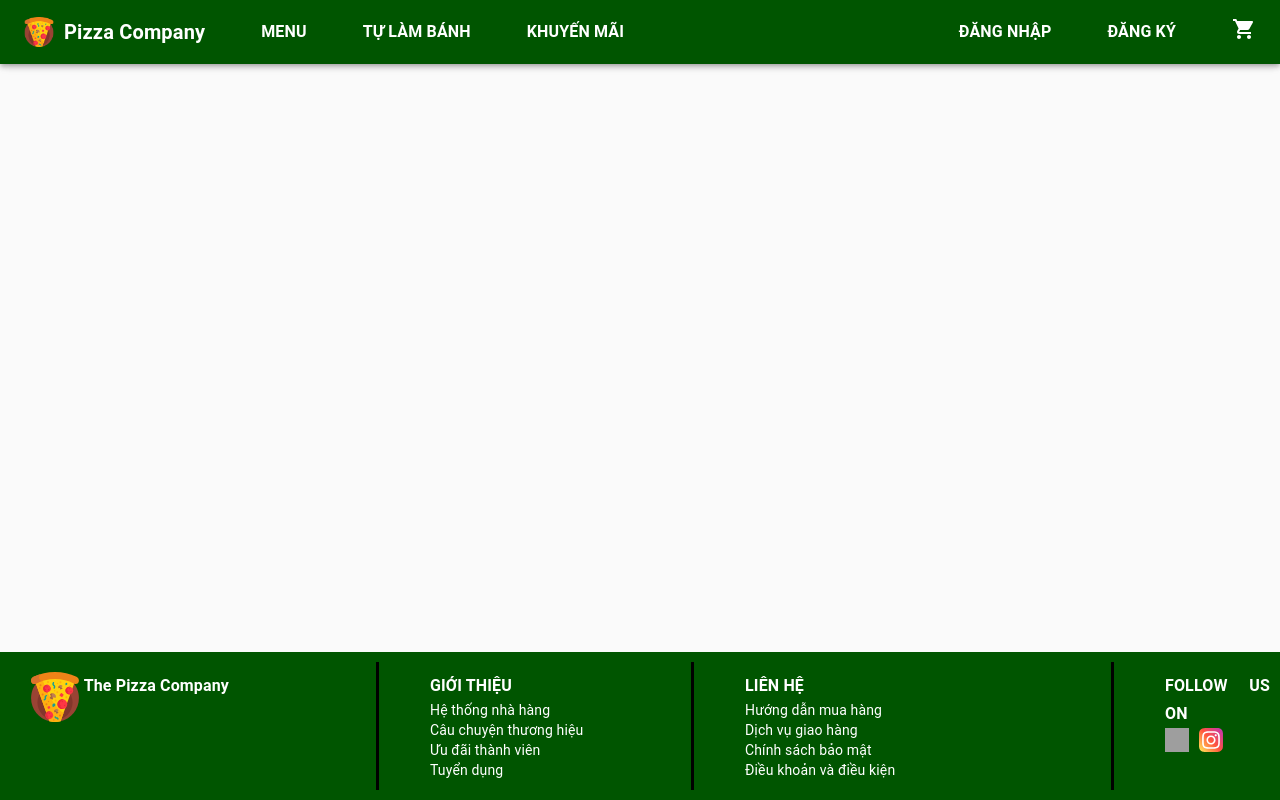
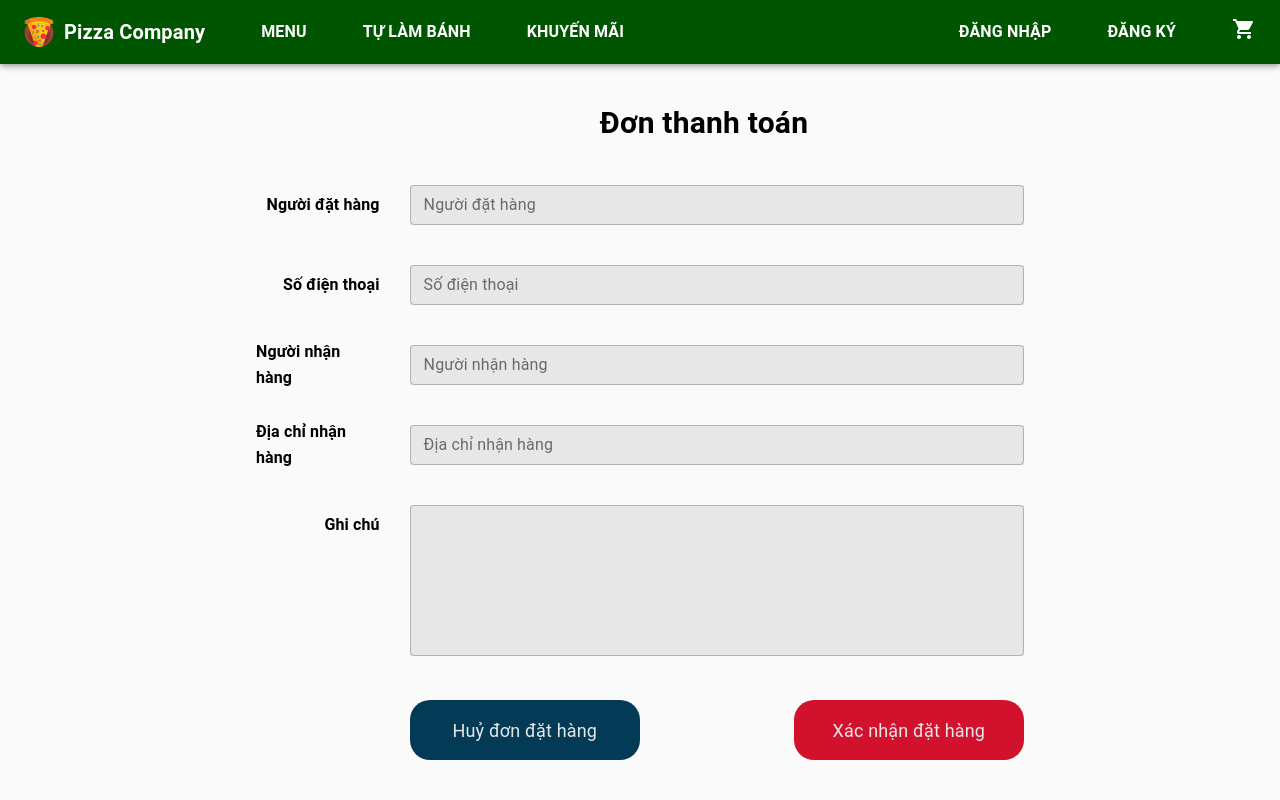
Before and after one commit to ndhungw/pizza-online, a React (Create React App) app: page /payment in a window 1280 px wide. Shown: the top 800 px of the page. Built offline with nearby package versions, Linux system fonts and the light colour scheme; grey boxes are pictures that could not be loaded; a web font is replaced by a local one.

Commit message:
add payment page

```diff
--- a/src/App.js
+++ b/src/App.js
@@ -15,6 +15,7 @@ import PizzaDetail from "./pages/PizzaDetail";
 import HomePage from "./pages/HomePage";
 import Cart from "./pages/Cart";
 import MakePizza from "./pages/makePizza";
+import Payment from "./pages/Payment";
 
 const useStyles = makeStyles((theme) => ({
   root: {
@@ -62,6 +63,9 @@ function App() {
             <Route path="/make-pizza">
               <MakePizza />
             </Route>
+            <Route path="/payment">
+              <Payment />
+            </Route>
 
             {/* Test components */}
             <Route path="/components/search-bar">
--- a/src/components/HomePage/Introduction.js
+++ b/src/components/HomePage/Introduction.js
@@ -32,7 +32,7 @@ const useStyles = makeStyles((theme) => ({
   },
   image: {
     position: "relative",
-    height: typeof window !== "undefined" ? (window.innerHeight * 3) / 5 : 450,
+    height: typeof window !== "undefined" ? (window.innerHeight * 1) / 2 : 450,
     [theme.breakpoints.down("xs")]: {
       width: "100% !important", // Overrides inline-style
       height: 100,
@@ -76,7 +76,7 @@ const useStyles = makeStyles((theme) => ({
   },
   slideSkeletonView: {
     width: 500,
-    height: (typeof window !== "undefined" ? (window.innerHeight * 3) / 5 : 450)+50,
+    height: (typeof window !== "undefined" ? (window.innerHeight * 1) / 2 : 450)+50,
   }
 }));
 
@@ -90,7 +90,7 @@ export default function Introduction(props) {
   const [slideDirection, setSlideDirection] = useState("left");
 
   useEffect(() => {
-    setTimer(5);
+    setTimer(7);
   }, []);
 
   const changeImage = (image) => {
@@ -108,7 +108,7 @@ export default function Introduction(props) {
       if (selectedImage === images.length - 1) nextImg = 0;
       else nextImg = selectedImage + 1;
       changeImage(nextImg);
-      setTimer(5);
+      setTimer(7);
     } else {
       const timeOut = setTimeout(() => {
         setTimer(timer - 1);
@@ -160,7 +160,7 @@ export default function Introduction(props) {
                   <ButtonBase
                     onClick={() => {
                       changeImage(index);
-                      setTimer(5);
+                      setTimer(7);
                     }}
                     focusRipple
                     key={image.title}
@@ -206,7 +206,7 @@ export default function Introduction(props) {
               <ButtonBase
                 onClick={() => {
                   changeImage(index);
-                  setTimer(5);
+                  setTimer(7);
                 }}
               >
                 <span
--- a/src/pages/Cart.js
+++ b/src/pages/Cart.js
@@ -85,7 +85,7 @@ const Cart = () => {
       <div className={classes.summary}>
         <StyledSum style={{ marginRight: 10 }}>Tổng tiền: </StyledSum>
         <StyledSum>{sum}</StyledSum>
-        <ButtonBase style={{ marginLeft: 30 }}>
+        <ButtonBase style={{ marginLeft: 30 }} href="/payment">
           <div
             style={{
               borderRadius: 20,
--- a/src/pages/HomePage.js
+++ b/src/pages/HomePage.js
@@ -99,11 +99,11 @@ const pizzas = [
 
 const useStyles = makeStyles((theme) => ({
   root: {
-    display: "flex",
+    display: "flex"
   },
   content: {
     flexGrow: 1,
-    overflow: "hidden",
+    overflow: "hidden"
   },
   appBarSpacer: theme.mixins.toolbar,
   container: {
--- /dev/null
+++ b/src/pages/Payment.js
@@ -0,0 +1,218 @@
+import React from 'react';
+import ButtonBase from '@material-ui/core/ButtonBase';
+import TextField from '@material-ui/core/TextField';
+import Link from '@material-ui/core/Link';
+import Grid from '@material-ui/core/Grid';
+import Typography from '@material-ui/core/Typography';
+import { makeStyles } from '@material-ui/core/styles';
+
+const useStyles = makeStyles((theme) => ({
+    root: {
+        flex: 1
+    },
+    paper: {
+        marginTop: theme.spacing(6),
+        display: 'flex',
+        flexDirection: 'column',
+        alignItems: 'center',
+        width: '100%'
+    },
+    form: {
+        flex: 1, // Fix IE 11 issue.
+        marginTop: theme.spacing(3),
+        width:'60%'
+    },
+    button: {
+        margin: theme.spacing(3, 0, 2),
+        width: '30%',
+        borderRadius: 20,
+        display:'flex',
+        flexDirection:'column',
+        justifyContent:'center',
+        alignItems:'center',
+        transition: theme.transitions.create(["opacity", "transform"], {
+            duration: theme.transitions.duration.complex,
+        }),
+        "&:hover": {
+            opacity: 0.7,
+        },
+        "&.active": {
+            opacity: 1,
+        }
+    },
+    titleContainer: {
+        marginLeft: '10%',
+        flex:1,
+        display:'flex',
+        flexDirection: 'row',
+        justifyContent: 'center',
+        width:'50%'
+    },
+    titleText: {
+        fontSize:30,
+        fontWeight: 'bold',
+        color: '#000',
+        fontStyle: 'Roboto'
+    },
+    attributeText: {
+        fontSize:16,
+        fontWeight: 'bold',
+        color: '#000',
+        fontStyle: 'Roboto',
+        display: 'flex',
+        flexDirection: 'row',
+        justifyContent: 'flex-end',
+        alignItems: 'center',
+        height: '100%',
+        paddingRight: 30
+    },
+    buttonContainer: {
+        display: 'flex',
+        width: '100%',
+        height: 100,
+        justifyContent: 'space-around',
+        flexDirection: 'row',
+        marginLeft: '10%',
+    },
+    buttonText: {
+        color: '#E7E7E7',
+        fontSize: 18,
+        fontStyle: 'Roboto'
+    }
+}));
+// <Container component="main" maxWidth="xs">
+export default function Payment() {
+  const classes = useStyles();
+
+  return (
+    <div className={classes.root}>
+      <div className={classes.paper}>
+        <div className={classes.titleContainer}>
+            <Typography className={classes.titleText} component="h1" variant="h4">
+                Đơn thanh toán
+            </Typography>
+        </div>
+        <form className={classes.form} noValidate>
+            <div style={{display:'flex',flexDirection:'column',width:'100%'}}>
+                <div style={{height:20}}></div>
+                <div style={{display:'flex',flexDirection:'row', flex: 1,width: '100%'}}>
+                    <div style={{height: 40, width: '20%',}}>
+                        <Typography className={classes.attributeText} component="h1" variant="h6">
+                            Người đặt hàng
+                        </Typography>
+                    </div>
+                    <div style={{width: '80%'}}>
+                        <TextField
+                            style={{backgroundColor: '#E7E7E7'}}
+                            name="firstName"
+                            variant="outlined"
+                            fullWidth
+                            id="firstName"
+                            label="Người đặt hàng"
+                            size="small"
+                            placeholder = "Nguyễn Văn An"
+                        />
+                    </div>
+                </div>
+                <div style={{height:40}}></div>
+                <div style={{display:'flex',flexDirection:'row', flex: 1,width: '100%'}}>
+                    <div style={{height: 40, width: '20%',}}>
+                        <Typography className={classes.attributeText} component="h1" variant="h6">
+                            Số điện thoại
+                        </Typography>
+                    </div>
+                    <div style={{width: '80%'}}>
+                        <TextField
+                            style={{backgroundColor: '#E7E7E7'}}
+                            name="phone"
+                            variant="outlined"
+                            fullWidth
+                            id="phone"
+                            label="Số điện thoại"
+                            size="small"
+                            placeholder="0123456789"
+                        />
+                    </div>
+                </div>
+                <div style={{height:40}}></div>
+                <div style={{display:'flex',flexDirection:'row', flex: 1,width: '100%'}}>
+                    <div style={{height: 40, width: '20%',}}>
+                        <Typography className={classes.attributeText} component="h1" variant="h6">
+                            Người nhận hàng
+                        </Typography>
+                    </div>
+                    <div style={{width: '80%'}}>
+                        <TextField
+                            style={{backgroundColor: '#E7E7E7'}}
+                            name="receiver"
+                            variant="outlined"
+                            fullWidth
+                            id="receiver"
+                            label="Người nhận hàng"
+                            size="small"
+                            placeholder="Võ Thị Vi"
+                        />
+                    </div>
+                </div>
+                <div style={{height:40}}></div>
+                <div style={{display:'flex',flexDirection:'row', flex: 1,width: '100%'}}>
+                    <div style={{height: 40, width: '20%',}}>
+                        <Typography className={classes.attributeText} component="h1" variant="h6">
+                            Địa chỉ nhận hàng
+                        </Typography>
+                    </div>
+                    <div style={{width: '80%'}}>
+                        <TextField
+                            style={{backgroundColor: '#E7E7E7'}}
+                            name="address"
+                            variant="outlined"
+                            fullWidth
+                            id="address"
+                            label="Địa chỉ nhận hàng"
+                            size="small"
+                            placeholder="117 Nghĩa Thục, phường 5, quận 5, TP.Hồ Chí Minh"
+                        />
+                    </div>
+                </div>
+                <div style={{height:40}}></div>
+                <div style={{display:'flex',flexDirection:'row', flex: 1,width: '100%'}}>
+                    <div style={{height: 40, width: '20%',}}>
+                        <Typography className={classes.attributeText} component="h1" variant="h6">
+                            Ghi chú
+                        </Typography>
+                    </div>
+                    <div style={{width: '80%'}}>
+                        <TextField
+                            multiline = {true}
+                            style={{backgroundColor: '#E7E7E7'}}
+                            size='medium'
+                            name="note"
+                            variant="outlined"
+                            fullWidth
+                            id="note"
+                            label=""
+                            value={`\n\n\n\n\n`}
+                        />
+                    </div>
+                </div>
+                <div style={{height:20}}></div>
+                <div className={classes.buttonContainer}>
+                    <ButtonBase
+                        className={classes.button}
+                        style={{backgroundColor:'#033A56'}}
+                    >
+                        <Typography className={classes.buttonText} color="inherit">Huỷ đơn đặt hàng</Typography>
+                    </ButtonBase>
+                    <ButtonBase
+                        className={classes.button}
+                        style={{backgroundColor:'#D2112D'}}
+                    >
+                        <Typography className={classes.buttonText} color="inherit">Xác nhận đặt hàng</Typography>
+                    </ButtonBase>
+                </div>
+            </div>
+        </form>
+      </div>
+    </div>
+  );
+}
```
